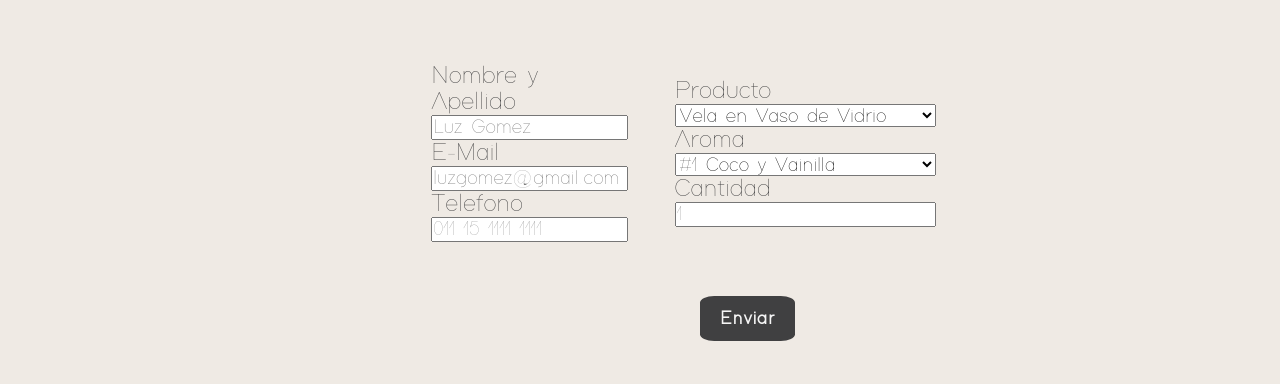
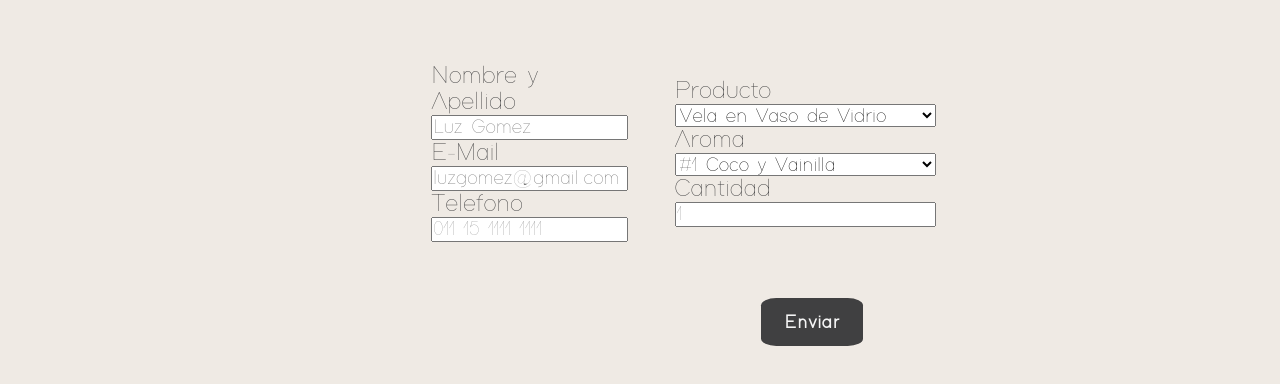
Before and after one commit to GuadaOlaso/WBC, a plain HTML site: page page/Contacto.html in a window 1280 px wide. Shown: the part 202-586 px from the top of the page. Drawn offline with Linux system fonts and the light colour scheme.

Commit message:
Nueva version final - Correcciones de CSS

```diff
--- a/css/style.css
+++ b/css/style.css
@@ -396,8 +396,7 @@ select {
 }
 
 .botonformulario {
-    text-align: end;
-    margin-right: 15%;
+    text-align: end
 }
 
 .boton{
```
